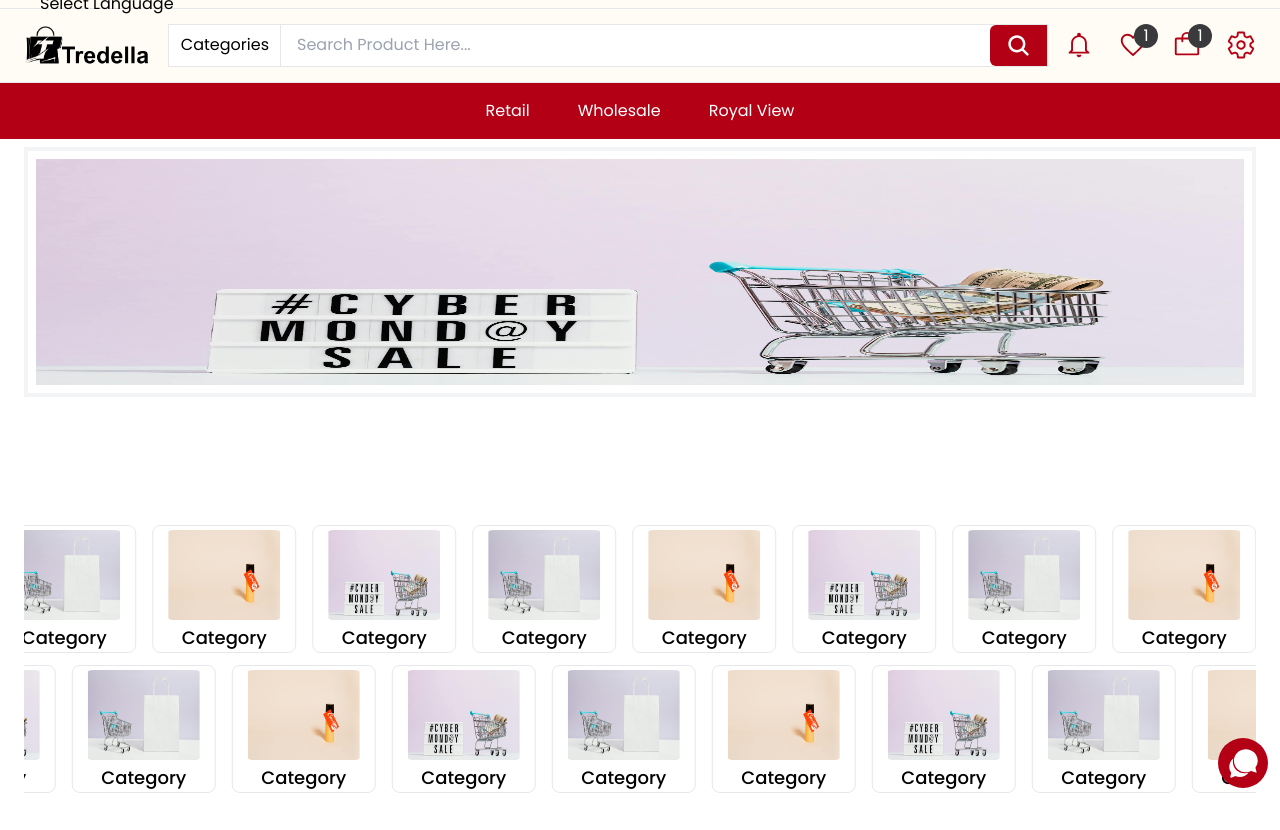
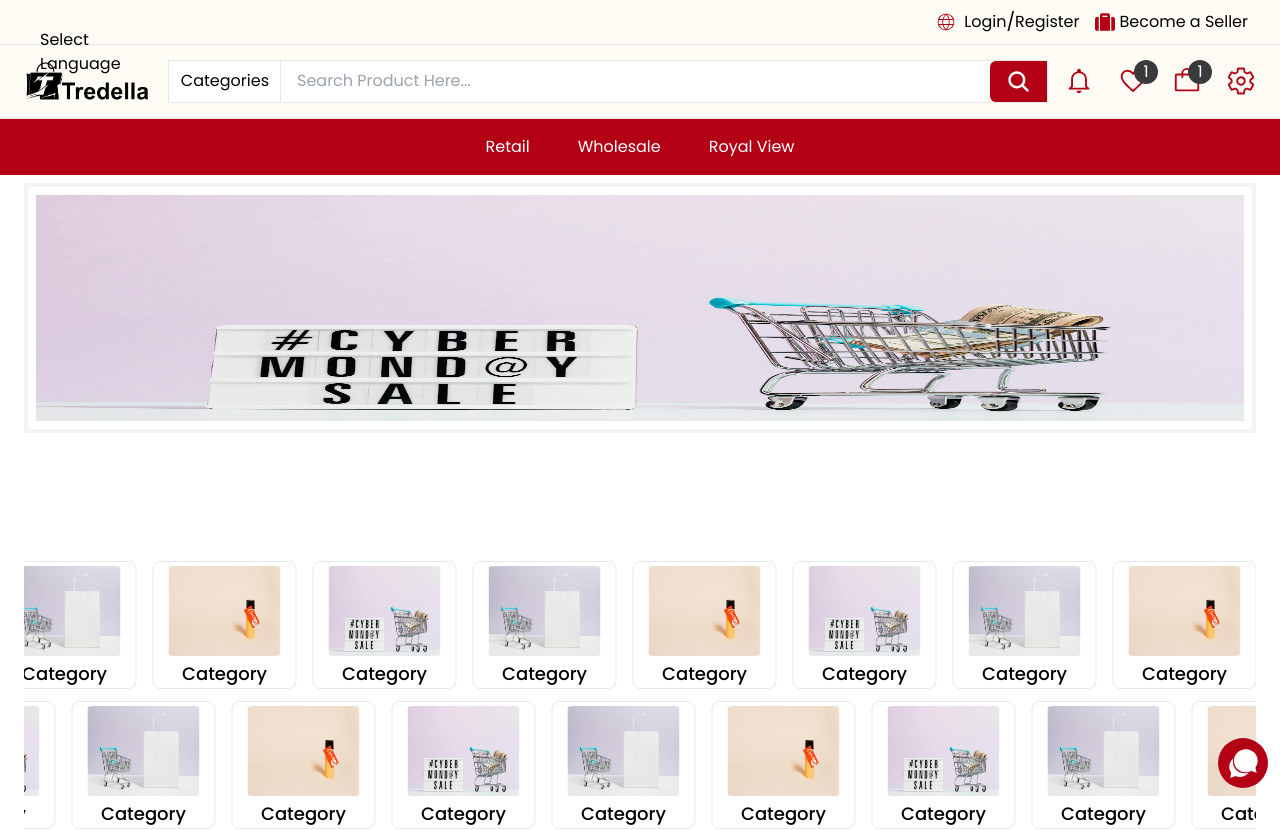
Before and after one commit to Ecombyw/tredella, a Next.js app: page / in a window 1280 px wide. Shown: the top 830 px of the page. Built offline with nearby package versions, Linux system fonts and the light colour scheme; no server answers.

Commit message:
latest code

```diff
--- a/src/components/GoogleTranslate.js
+++ b/src/components/GoogleTranslate.js
@@ -1,8 +1,11 @@
+import { getReducer } from "@/redux/reducer";
 import { useEffect, useState } from "react";
+import { useDispatch } from "react-redux";
 
 const GoogleTranslate = () => {
+  const dispatch = useDispatch();
   const [selectedLanguage, setSelectedLanguage] = useState("Select Language");
-
+  const serCheckLanguage = getReducer("checkLanguage");
   useEffect(() => {
     const addGoogleTranslateScript = () => {
       const script = document.createElement("script");
@@ -43,12 +46,24 @@ const GoogleTranslate = () => {
     return () => observer.disconnect();
   }, []);
 
+  useEffect(() => {
+    console.log("===== call ===", selectedLanguage);
+    if (selectedLanguage === "Select Language") {
+      dispatch(serCheckLanguage(false));
+    } else {
+      dispatch(serCheckLanguage(true));
+    }
+  }, [selectedLanguage?.length]);
+
   return (
     <div className={`relative ${selectedLanguage ? "mt-0" : "mt-[36px]"}`}>
       <div id="google_translate_element"></div>
-      <div className=" absolute  w-[170px] top-1.5 left-2">
-        {selectedLanguage ? selectedLanguage : "Change language"}
-      </div>
+      <span
+        id="google_translate_element"
+        className="absolute w-fit  top-1.5 left-2"
+      >
+        {selectedLanguage}
+      </span>
     </div>
   );
 };
--- a/src/components/Layout/Header/Header.js
+++ b/src/components/Layout/Header/Header.js
@@ -19,6 +19,7 @@ import img from "../../../../public/images/t3.jpg";
 import ModalView from "@/components/ui/Modal";
 import CategoryDrawer from "@/components/CategoryDrawer";
 import GoogleTranslate from "@/components/GoogleTranslate";
+import { useSelector } from "react-redux";
 
 const content = (
   <>
@@ -93,9 +94,16 @@ const setting = (
 
 const Header = () => {
   const [openDrawer, setDrawerOpen] = useState(false);
+  const checkLanguage = useSelector((state) => state.checkLanguage);
+
+  console.log("=== checkLanguage?.data== ", checkLanguage?.data);
   return (
     <>
-      <div className=" bg-secondary border-b w-full mt-[-36px]">
+      <div
+        className={`bg-secondary border-b w-full ${
+          checkLanguage?.data ? "mt-[-36px]" : ""
+        }`}
+      >
         <Container>
           <div className="flex justify-between flex-wrap lg:flex-nowrap gap-2 p-2 items-center">
             <GoogleTranslate />
--- a/src/redux/index.js
+++ b/src/redux/index.js
@@ -13,14 +13,18 @@ export const fetchRetailerProductList = fetchDataThunk(
 const persistConfig = {
   key: "root",
   storage,
-  whitelist: ["token", "userInfo"],
+  whitelist: ["token", "userInfo", "checkLanguage"],
 };
 
 const rootReducer = combineReducers({
   userInfo: generateReducer("userInfo").reducer,
   token: generateReducer("token").reducer,
+  checkLanguage: generateReducer("checkLanguage").reducer,
   // ============= CURDS APIS =============== //
-  retailerProductList: generate("retailerProductList", fetchRetailerProductList),
+  retailerProductList: generate(
+    "retailerProductList",
+    fetchRetailerProductList
+  ),
 });
 const persistedReducer = persistReducer(persistConfig, rootReducer);
 
```
